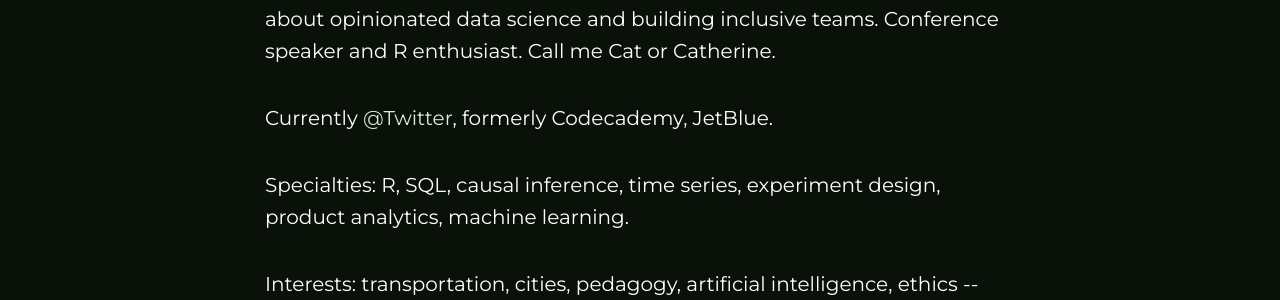
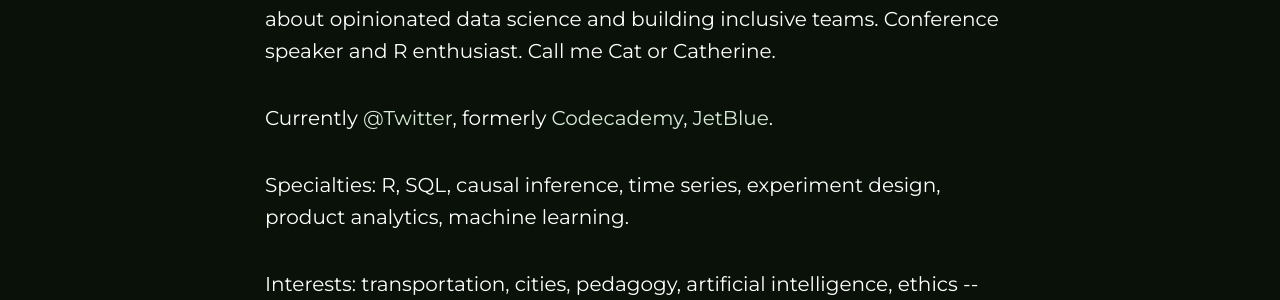
Before and after one commit to cattystats/cattystats.github.io, a Jekyll site: the page built from index.html, in a window 1280 px wide and 900 px high, scrolled down 1075 px. Shown: the part 154-454 px from the top of the window. Built offline with Jekyll 4.4.1, drawn with Linux system fonts in a browser that asks for light colours; nearby versions of some CDN libraries; part of the change alters nothing that is shown.

Commit message:
adding links

```diff
--- a/_includes/about.html
+++ b/_includes/about.html
@@ -4,7 +4,7 @@
             <div class="col-lg-8 col-lg-offset-2">
                 <h2>About Me</h2>
                 <p>Data scientist and people leader with hands-on experience transforming raw data into insights at startup and Fortune 500 companies. Passionate about opinionated data science and building inclusive teams. Conference speaker and R enthusiast. Call me Cat or Catherine.</p>
-                <p>Currently <a href="https://www.twitter.com/catherinezh">@Twitter</a>, formerly Codecademy, JetBlue.</p>
+                <p>Currently <a href="https://www.twitter.com/catherinezh">@Twitter</a>, formerly <a href="https://twitter.com/catherinezh/status/1301191581031161857">Codecademy</a>, <a href="https://twitter.com/work_bench/status/855436392566054913">JetBlue</a>.</p>
                 <p>Specialties: R, SQL, causal inference, time series, experiment design, product analytics, machine learning.</p>
                 <p>Interests: transportation, cities, pedagogy, artificial intelligence, ethics -- and how those things intersect.</p>
             </div>
```
